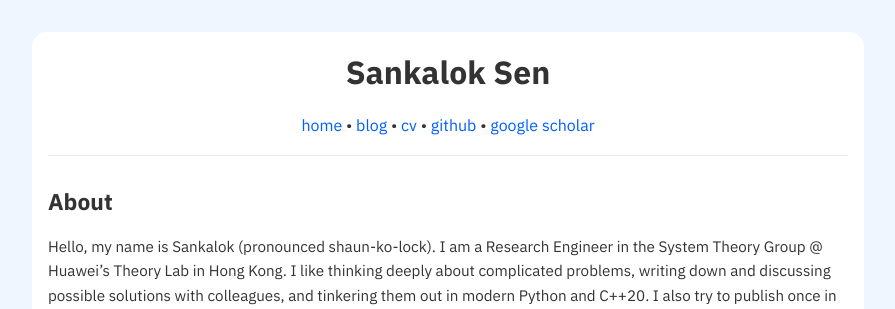
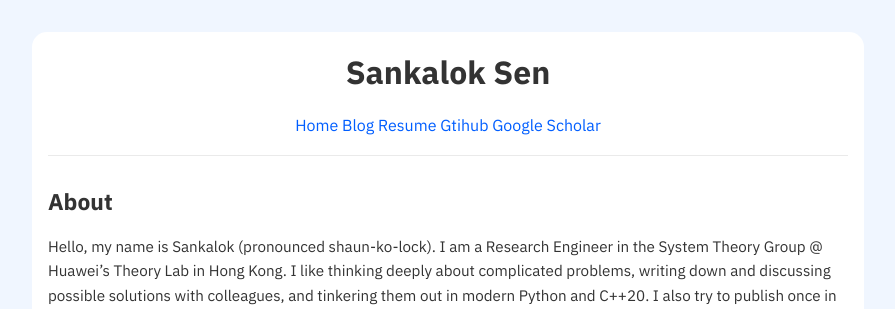
Before and after one commit to sankalok/sankalok.github.io, a Jekyll site: the page built from index.md, in a window 1280 px wide. Shown: the top 309 px of the page, without its empty margins (192-1087 px from the left). Built offline with Jekyll 4.4.1, drawn with Linux system fonts in a browser that asks for light colours.

Commit message:
Update default.html

```diff
--- a/_layouts/default.html
+++ b/_layouts/default.html
@@ -97,11 +97,11 @@
 
             <h1>{{ site.title | default: "My Blog" }}</h1>
             <nav>
-                <a href="/">home</a> •
-                <a href="/blog/blog_base">blog</a> •
-                <a href="/assets/cv.pdf">cv</a> •
-                <a href="https://github.com/sankalok">github</a> •
-                <a href="https://scholar.google.com/citations?user=NlxRNrUAAAAJ&hl=en">google scholar</a>
+                <a href="/">Home</a>
+                <a href="/blog/blog_base">Blog</a>
+                <a href="/assets/cv.pdf">Resume</a>
+                <a href="https://github.com/sankalok">Gtihub</a>
+                <a href="https://scholar.google.com/citations?user=NlxRNrUAAAAJ&hl=en">Google Scholar</a>
             </nav>
         </header>
 
```
